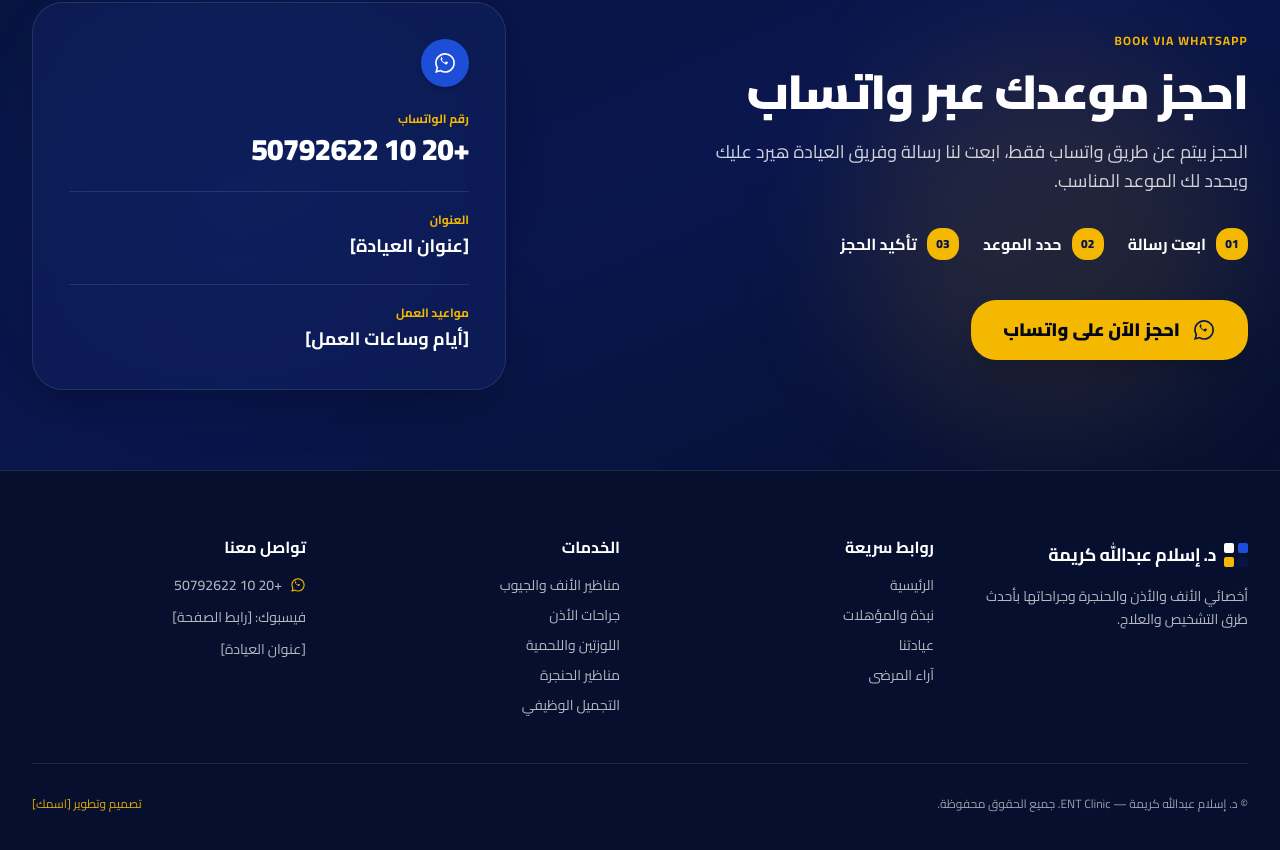
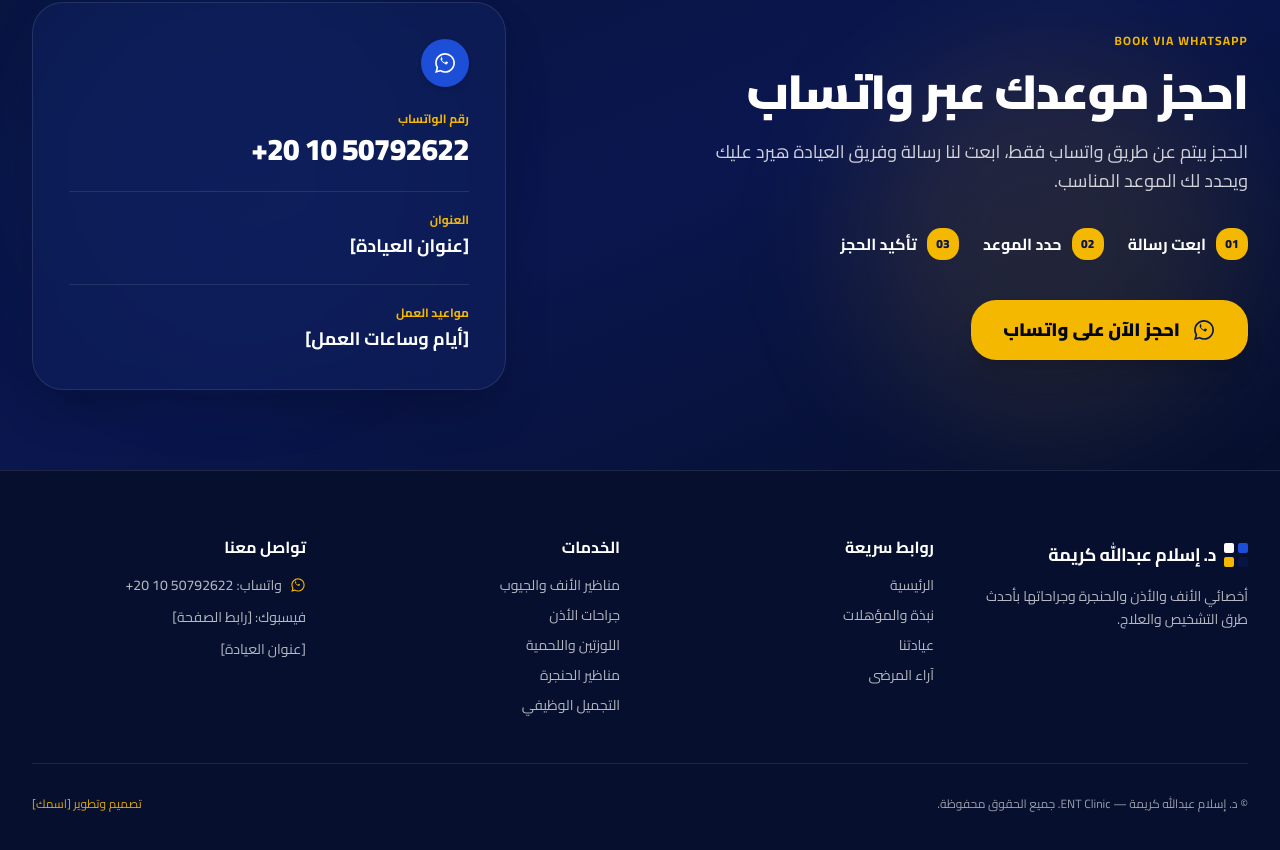
Before and after one commit to Raheeemsala7/clinic-management-system-server, a Next.js app in the folder next/: page / in a window 1280 px wide. Shown: the part 3720-4570 px from the top of the page. Built offline with nearby package versions, Linux system fonts and the light colour scheme; no server answers.

Commit message:
feat: add footer and whatsapp booking section components for home feature

```diff
--- a/next/src/features/home/components/footer.tsx
+++ b/next/src/features/home/components/footer.tsx
@@ -101,7 +101,12 @@ export const Footer = () => {
                 className="flex items-center gap-2 hover:text-[#F5B800] transition-colors"
               >
                 <WhatsAppIcon className="w-4 h-4 text-[#F5B800] shrink-0" />
-                <span className="dir-ltr text-right font-medium">+20 10 50792622</span>
+                <span>
+                  {t('whatsapp')}:{' '}
+                  <span dir="ltr" className="font-medium inline-block font-sans">
+                    +20 10 50792622
+                  </span>
+                </span>
               </a>
               <p className="hover:text-white transition-colors cursor-pointer">
                 {t('facebook')}
--- a/next/src/features/home/components/whatsapp-booking-section.tsx
+++ b/next/src/features/home/components/whatsapp-booking-section.tsx
@@ -96,9 +96,11 @@ export const WhatsAppBookingSection = () => {
                   href={whatsappUrl}
                   target="_blank"
                   rel="noopener noreferrer"
-                  className="text-2xl sm:text-3xl font-black text-white hover:text-[#F5B800] transition-colors dir-ltr block text-start tracking-tight"
+                  className="text-2xl sm:text-3xl font-black text-white hover:text-[#F5B800] transition-colors block tracking-tight"
                 >
-                  {t('phoneValue')}
+                  <span dir="ltr" className="inline-block font-sans">
+                    {t('phoneValue')}
+                  </span>
                 </a>
               </div>
 
```
